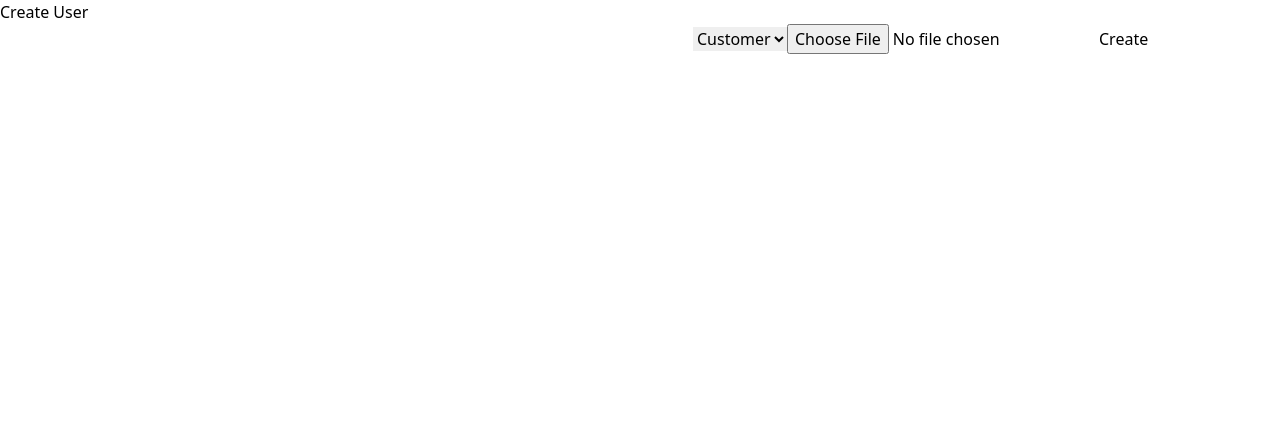
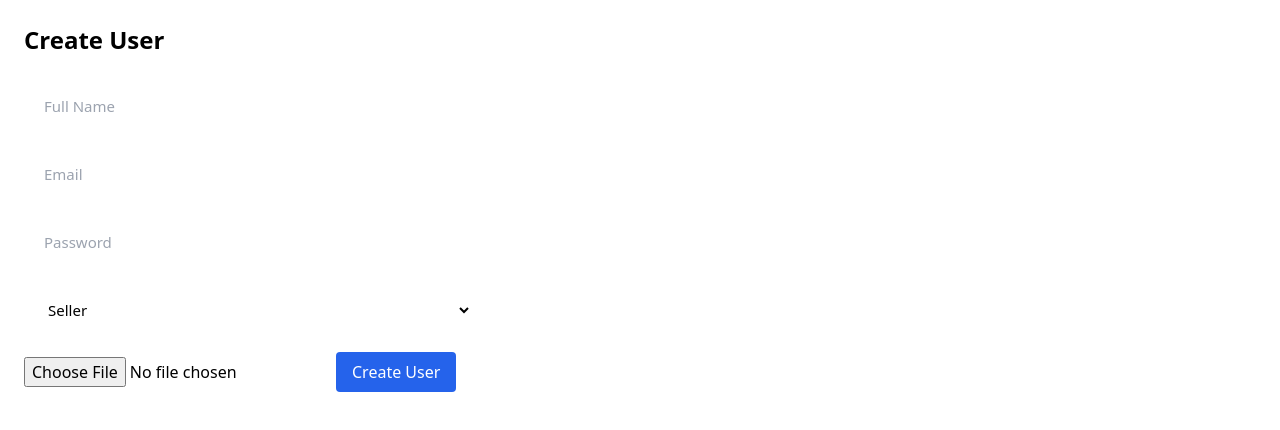
Before and after one commit to Anjalmanitimal/bulkbazar-web, a Next.js app: page /admin/users/create in a window 1280 px wide. Shown: the top 430 px of the page. Built offline with nearby package versions, Linux system fonts and the light colour scheme.

Commit message:
upto get post admin user final

```diff
--- /dev/null
+++ b/app/(admin)/admin/users/create/_components/create-user-form.tsx
@@ -0,0 +1,71 @@
+"use client";
+
+import { useForm } from "react-hook-form";
+import { useRouter } from "next/navigation";
+import { createAdminUser } from "@/lib/api/user";
+
+type FormDataType = {
+  fullName: string;
+  email: string;
+  password: string;
+  role: "seller" | "customer";
+  image?: FileList;
+};
+
+export default function CreateUserForm() {
+  const router = useRouter();
+
+  const { register, handleSubmit } = useForm<FormDataType>();
+
+  const onSubmit = async (data: FormDataType) => {
+    try {
+      const formData = new FormData();
+
+      formData.append("fullName", data.fullName);
+      formData.append("email", data.email);
+      formData.append("password", data.password);
+      formData.append("role", data.role);
+
+      if (data.image?.[0]) {
+        formData.append("image", data.image[0]);
+      }
+
+      await createAdminUser(formData);
+
+      alert("User created successfully");
+      router.push("/admin/users");
+    } catch (err: any) {
+      alert(err.message || "Failed to create user");
+    }
+  };
+
+  return (
+    <form onSubmit={handleSubmit(onSubmit)} className="space-y-4 max-w-md">
+      <input
+        {...register("fullName")}
+        placeholder="Full Name"
+        className="input"
+      />
+
+      <input {...register("email")} placeholder="Email" className="input" />
+
+      <input
+        type="password"
+        {...register("password")}
+        placeholder="Password"
+        className="input"
+      />
+
+      <select {...register("role")} className="input">
+        <option value="seller">Seller</option>
+        <option value="customer">Customer</option>
+      </select>
+
+      <input type="file" {...register("image")} />
+
+      <button className="bg-blue-600 text-white px-4 py-2 rounded">
+        Create User
+      </button>
+    </form>
+  );
+}
--- a/app/(admin)/admin/users/create/page.tsx
+++ b/app/(admin)/admin/users/create/page.tsx
@@ -1,30 +1,10 @@
-"use client";
-
-import api from "@/lib/api/axios";
+import CreateUserForm from "./_components/create-user-form";
 
 export default function CreateUserPage() {
-  const submit = async (e: any) => {
-    e.preventDefault();
-    const formData = new FormData(e.target);
-
-    await api.post("/admin/users", formData);
-    alert("User created");
-  };
-
   return (
-    <form onSubmit={submit}>
-      <h2>Create User</h2>
-
-      <input name="email" />
-      <input name="password" />
-      <input name="fullName" />
-
-      <select name="role">
-        <option value="customer">Customer</option>
-      </select>
-
-      <input type="file" name="image" />
-      <button>Create</button>
-    </form>
+    <div className="p-6">
+      <h1 className="text-2xl font-bold mb-6">Create User</h1>
+      <CreateUserForm />
+    </div>
   );
 }
--- a/lib/api/user.ts
+++ b/lib/api/user.ts
@@ -13,3 +13,8 @@ export const deleteAdminUser = async (id: string) => {
   const res = await axios.delete(`/api/admin/users/${id}`);
   return res.data;
 };
+
+export const createAdminUser = async (data: any) => {
+  const res = await axios.post("/api/admin/users", data);
+  return res.data;
+};
```
